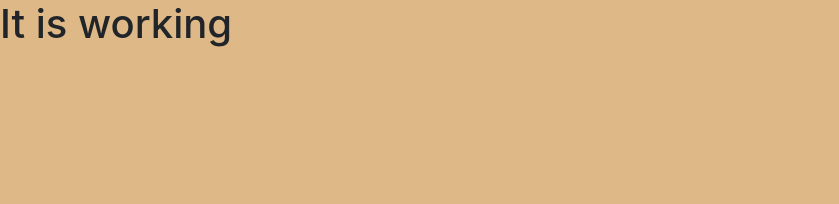
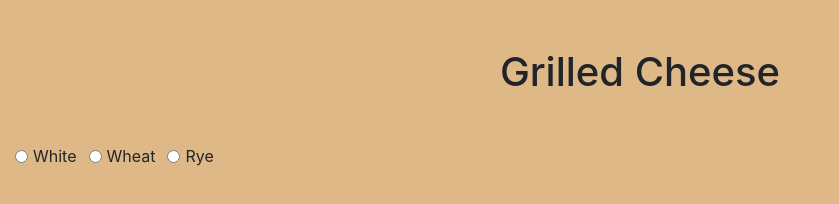
Before and after one commit to bethh56/grilled-cheese, a plain HTML site: page index.html in a window 1280 px wide. Shown: the whole page, without its empty margins (0-839 px from the left). Drawn offline with nearby package versions, Linux system fonts and the light colour scheme.

Commit message:
buttons working

```diff
--- a/index.html
+++ b/index.html
@@ -8,7 +8,8 @@
     <link rel="stylesheet" href="/styles/main.css">
 </head>
 <body>
-    <div id="bread-container"></div>
+    <h1 class="m-5 text-center">Grilled Cheese</h1>
+    <div id="bread-container" class="col-6"></div>
 
     <script src="https://code.jquery.com/jquery-3.4.1.slim.min.js" integrity="sha384-J6qa4849blE2+poT4WnyKhv5vZF5SrPo0iEjwBvKU7imGFAV0wwj1yYfoRSJoZ+n" crossorigin="anonymous"></script>
     <script src="https://cdn.jsdelivr.net/npm/popper.js@1.16.0/dist/umd/popper.min.js" integrity="sha384-Q6E9RHvbIyZFJoft+2mJbHaEWldlvI9IOYy5n3zV9zzTtmI3UksdQRVvoxMfooAo" crossorigin="anonymous"></script>
--- a/javascripts/components/breads.js
+++ b/javascripts/components/breads.js
@@ -1,13 +1,35 @@
+// event listner on radio button - call breadData.setSelectedBread(breadId)
+// setSelectedBread = assign a variable (selectedBreadId) to the id passed in
+
 import util from  '../helpers/util.js'
 import breadData from  '../helpers/data/breadData.js'
 
+
+const selectBread = (e) => {
+    const breadId = e.target.id;
+    breadData.setSelectedBread(breadId);
+  }
+
+  const radioButtonEvent = (e) => {
+    const radioButtons = document.getElementsByClassName('breadRadio');
+    for(let i=0; i < radioButtons.length; i++){
+      radioButtons[i].addEventListener('click', selectBread);
+    }
+  }
+
 const makeBreadRadioButtons = () => {
+    const breadType = breadData.getBread();
     let domString = '';
-    domString += `<h1>It is working</h1>`;
-
+    for (let i = 0; i < breadType.length; i++){
+    domString += '<div class="form-check form-check-inline">';
+    domString += `<input class="form-check-input breadRadio" type="radio" name="exampleRadios" id="${breadType[i].breadId}">`;
+    domString += `<label class="form-check-label" for="${breadType[i].breadId}">${breadType[i].type}</label>`;
+    domString += '</div>';
+    }
+    // document.getElementById().addEventListener.('click', )
     util.printToDom('bread-container', domString)
+    radioButtonEvent();
 }
-
 makeBreadRadioButtons();
 
 export default { makeBreadRadioButtons }
--- a/javascripts/helpers/data/breadData.js
+++ b/javascripts/helpers/data/breadData.js
@@ -3,27 +3,33 @@
 
 const bread = [
     {
-    type: "white",
+    type: "White",
     color: "white",
     price: 1,
-    id: 1,
+    breadId: 1,
     },
     {
     type: "Wheat",
     color: "brown",
     price: 5,
-    id: 2,
+    breadId: 2,
     },
     {
     type: "Rye",
     color: "Dark Brown",
     price: 7,
-    id: 3,
+    breadId: 3,
     }
 ]
+let selectedBreadId = '';
+
+const setSelectedBread = (breadId) => {
+  selectedBreadId = breadId;
+  console.log('selectedBreadId', selectedBreadId);
+};
 
 const getBread = () => {
     return bread;
 };
 
-export default { getBread }
+export default { setSelectedBread, getBread }
--- a/javascripts/main.js
+++ b/javascripts/main.js
@@ -2,8 +2,8 @@
 // X printToDom function  in utils
 // X breadData will have array of bread objects, export a getBread function
 // X each bread object = type, color, price, id
-// breads.js componenet - with domstring builder (find something nice in bootstrap)
-// import breads component into main
+// X breads.js componenet - with domstring builder (find something nice in bootstrap)
+// X import breads component into main
 // event listner on radio button - call breadData.setSelectedBread(breadId)
 // setSelectedBread = assign a variable (selectedBreadId) to the id passed in
 import breads from './components/breads.js';
```
